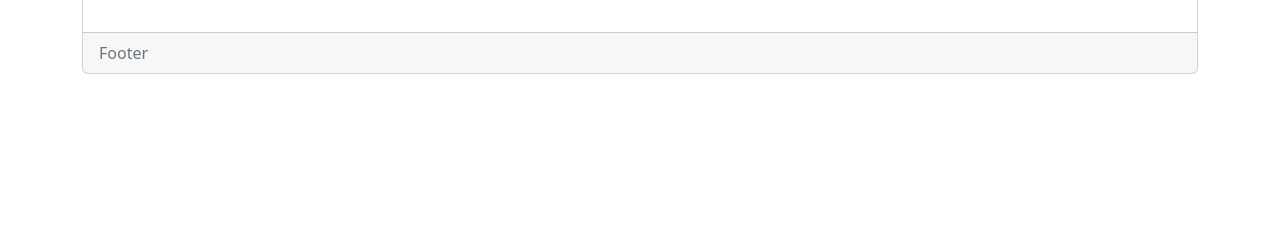
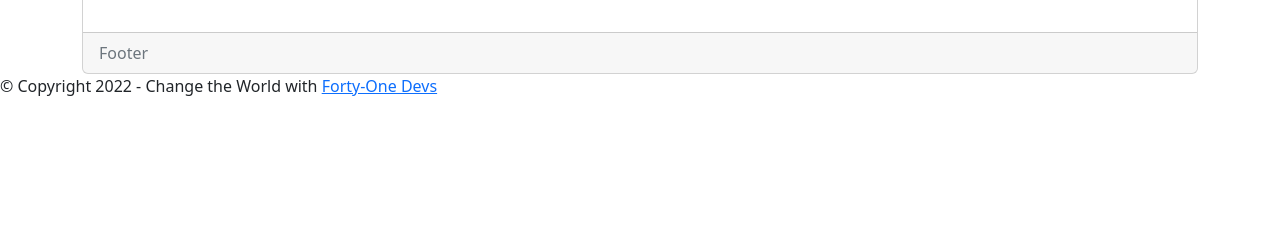
Before and after one commit to EdgarGcba/consultoraispc, a Django app: page /organizaciones in a window 1280 px wide. Shown: the part 372-612 px from the top of the page. Run offline with Django 3.2, Linux system fonts and the light colour scheme; data that the repository does not hold is empty.

Commit message:
footer change

```diff
--- a/consultora/templates/base.html
+++ b/consultora/templates/base.html
@@ -40,7 +40,8 @@
 
   </main>
   <footer>
-    <!-- place footer here -->
+    <div id="copyright" class="clr" role="contentinfo">
+      © Copyright 2022 - Change the World with <a href="https://44.211.151.90/" target="_blank">Forty-One Devs</a>			</div>
   </footer>
   <!-- Bootstrap JavaScript Libraries -->
   <script src="https://cdn.jsdelivr.net/npm/@popperjs/core@2.11.6/dist/umd/popper.min.js"
```
